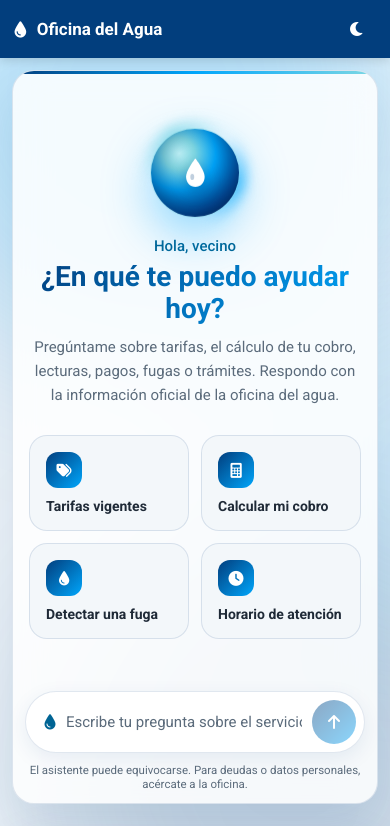
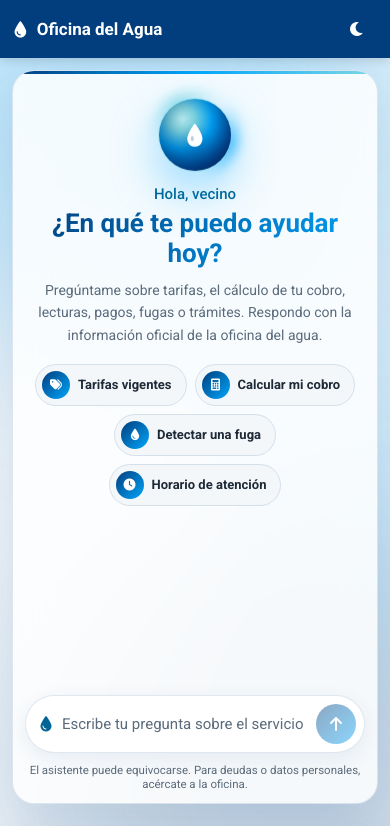
Before and after one commit to Grupo-1-Sistema-de-agua/chatbot-rag, a Next.js app in the folder web/: page / in a window 390 px wide. Shown: the top 826 px of the page. Built offline with nearby package versions, Linux system fonts and the light colour scheme.

Commit message:
fix(web): evita desbordes de la bienvenida y compacta las sugerencias en celular
Refs: SDGA-152, SDGA-99

```diff
--- a/web/app/_components/ChatAsistente.module.css
+++ b/web/app/_components/ChatAsistente.module.css
@@ -42,7 +42,7 @@
   display: flex;
   flex-direction: column;
   align-items: center;
-  justify-content: center;
+  justify-content: safe center;
   padding: 32px 28px 8px;
   text-align: center;
   overflow-y: auto;
@@ -699,21 +699,63 @@
 @media (max-width: 600px) {
   .chat {
     height: calc(100dvh - 110px);
-    min-height: 520px;
+    min-height: 480px;
     border-radius: 22px;
   }
 
+  .encabezado {
+    padding: 12px 14px;
+  }
+
   .bienvenida {
-    padding: 24px 16px 8px;
+    justify-content: flex-start;
+    padding: 28px 16px 8px;
   }
 
   .orbeGrande {
-    width: 88px;
-    height: 88px;
+    width: 72px;
+    height: 72px;
+    margin-bottom: 14px;
+  }
+
+  .titular {
+    font-size: 26px;
+  }
+
+  .descripcion {
+    margin-bottom: 18px;
+    font-size: 14px;
   }
 
   .sugerencias {
-    grid-template-columns: 1fr 1fr;
+    display: flex;
+    flex-wrap: wrap;
+    justify-content: center;
+    gap: 8px;
+  }
+
+  .sugerencia {
+    flex-direction: row;
+    align-items: center;
+    gap: 8px;
+    padding: 6px 14px 6px 6px;
+    border-radius: 999px;
+  }
+
+  .sugerencia:hover {
+    transform: none;
+  }
+
+  .sugerenciaIcono {
+    width: 28px;
+    height: 28px;
+    margin-bottom: 0;
+    border-radius: 50%;
+    font-size: 12px;
+  }
+
+  .sugerenciaTitulo {
+    font-size: 13px;
   }
 
   .sugerenciaTexto {
@@ -732,6 +774,15 @@
     padding: 10px 12px 12px;
   }
 
+  .caja {
+    padding-left: 14px;
+  }
+
+  .enviar {
+    width: 40px;
+    height: 40px;
+  }
+
   .botonNueva span {
     display: none;
   }
```
